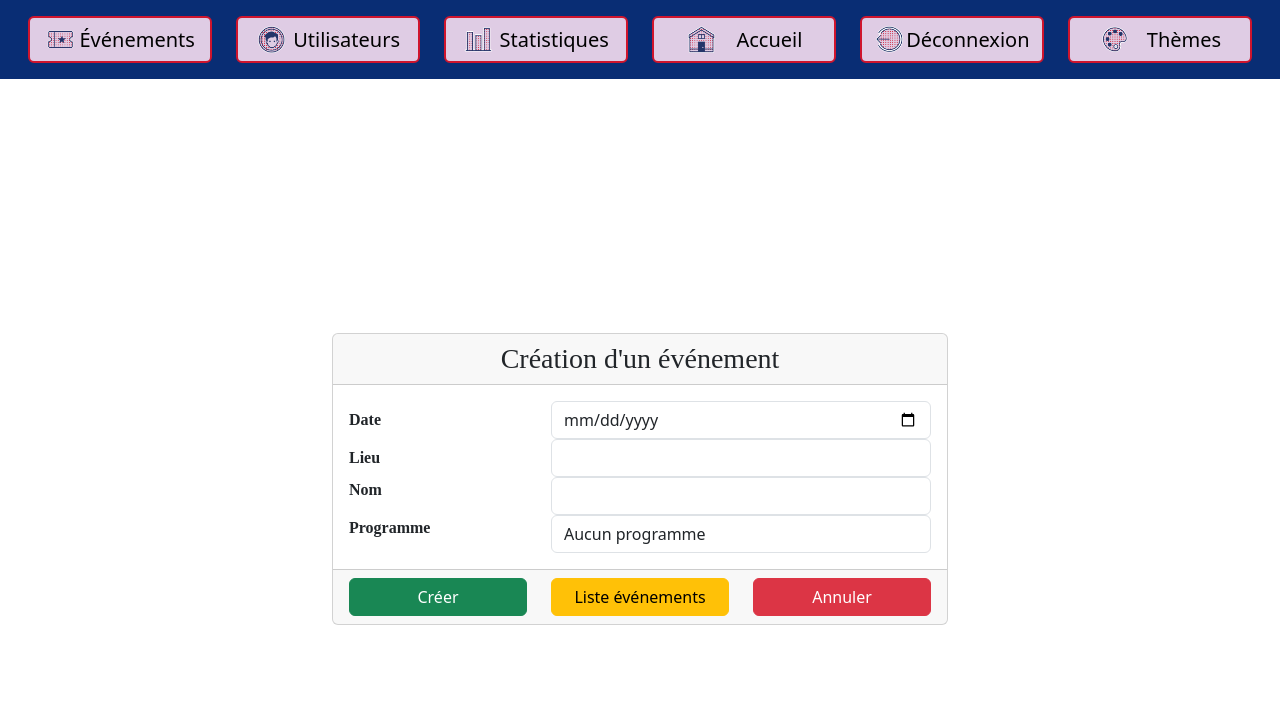
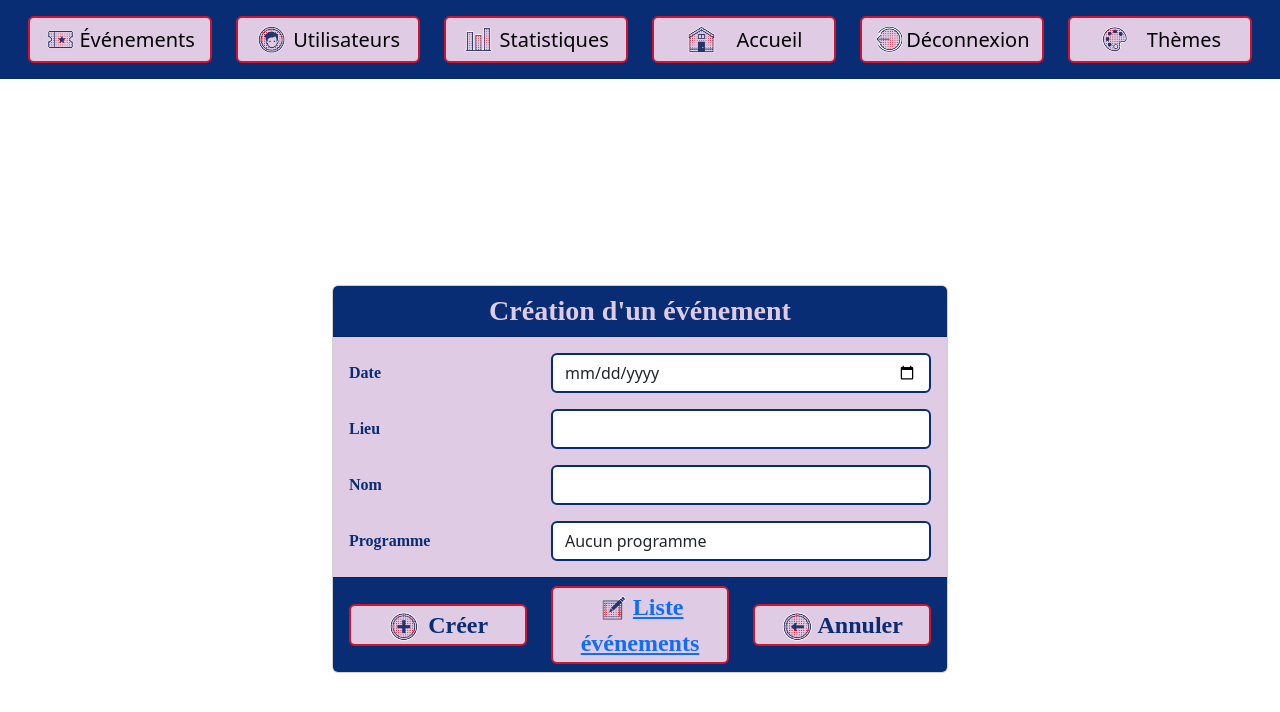
Before and after one commit to MathisGrondin/webIII2023, a PHP site: page /projMiSess/admin.php?page=events in a window 1280 px wide. Shown: the top 712 px of the page. Run offline with PHP 8.4, Linux system fonts and the light colour scheme; a user stored in the database is signed in; data that the repository does not hold is empty.

Commit message:
Modif Event

```diff
--- a/projMiSess/admin.php
+++ b/projMiSess/admin.php
@@ -297,43 +297,43 @@ session_start();
             <div class="col-xl-6">
                 <!-- Card pour création d'un événement -->
                 <div class="card">
-                    <div class="card-header p-2 text-center fontCegep fw-2">
-                        <h3 class="p-0 m-0" id="titreCarteModifier">Création d'un événement</h3>
+                    <div class="card-header p-2 bg bg-bleuCegep">
+                        <h3 class="p-0 m-0 text-center lilasCegep fontCegep fw-bold" id="titreCarteModifier">Création d'un événement</h3>
                     </div>
 
                     <form method="post" action="<?php echo htmlspecialchars($_SERVER["PHP_SELF"]); ?>"  style="display: <?php echo $formCreation ?>">
-                        <div class="card-body">
+                        <div class="card-body bg bgLilasCegep">
                             <div class="row d-flex align-items-center">
                                 <div class="col-4">
-                                    <label for="dateEvent" class="fontCegep fw-bold fs-6">Date</label>
+                                    <label for="dateEvent" class="fontCegep bleuCegep fw-bold fs-6">Date</label>
                                 </div>
                                 <div class="col-8">
-                                    <input type="date" name="dateEvent" class="form-control">
+                                    <input type="date" name="dateEvent" class="form-control border-bleuCegep">
                                 </div>
                             </div>
-                            <div class="row d-flex align-items-center">
+                            <div class="row d-flex align-items-center pt-3">
                                 <div class="col-4">
-                                    <label for="lieuEvent" class="fontCegep fw-bold fs-6">Lieu</label>
+                                    <label for="lieuEvent" class="fontCegep bleuCegep fw-bold fs-6">Lieu</label>
                                 </div>
                                 <div class="col-8">
-                                    <input type="text" name="lieuEvent" class="form-control">
+                                    <input type="text" name="lieuEvent" class="form-control border-bleuCegep">
                                 </div>
                             </div>
-                            <div class="row">
+                            <div class="row d-flex align-items-center pt-3">
                                 <div class="col-4">
-                                    <label for="nomEvent" class="fontCegep fw-bold fs-6">Nom</label>
+                                    <label for="nomEvent" class="fontCegep bleuCegep fw-bold fs-6">Nom</label>
                                 </div>
                                 <div class="col-8">
-                                    <input type="text" name="nomEvent" class="form-control">
+                                    <input type="text" name="nomEvent" class="form-control border-bleuCegep">
                                 </div>
                             </div>
 
-                            <div class="row">
+                            <div class="row d-flex align-items-center pt-3">
                                 <div class="col-4">
-                                    <label for="progEvent" class="fontCegep fw-bold fs-6">Programme</label>
+                                    <label for="progEvent" class="fontCegep bleuCegep fw-bold fs-6">Programme</label>
                                 </div>
                                 <div class="col-8">
-                                    <select name="progEvent" class="form-control">
+                                    <select name="progEvent" class="form-control border-bleuCegep">
 
                                         <?php
 
@@ -356,18 +356,20 @@ session_start();
                             </div>
                         </div>
 
-                        <div class="card-footer">
-                            <div class="row">
+                        <div class="card-footer bg bg-bleuCegep">
+                            <div class="row d-flex align-items-center">
                                 <div class="col-4">
-                                    <button type="submit" class="btn btn-success w-100">Créer</button>
+                                    <button type="submit" class="w-100 rounded fs-4 fw-bold fontCegep bleuCegep bgLilasCegep border-rouge-cegep"><img src="icones/ajouter.png" alt="ajouter" class="me-2">Créer</button>
                                 </div>
 
                                 <div class="col-4">
-                                    <a href="admin.php?page=events&action=Modifier" class="btn btn-warning w-100">Liste événements</a>
+                                    <button class="w-100 rounded fs-4 fw-bold fontCegep bleuCegep bgLilasCegep border-rouge-cegep">
+                                        <a href="admin.php?page=events&action=Modifier"><img src="icones/modifier.png" alt="ajouter" class="me-1">Liste événements</a>
+                                    </button>
                                 </div>
 
                                 <div class="col-4">
-                                    <button type="reset" class="btn btn-danger w-100">Annuler</button>
+                                    <button type="reset" class="w-100 rounded fs-4 fw-bold fontCegep bleuCegep bgLilasCegep border-rouge-cegep"><img src="icones/retour.png" alt="ajouter" class="me-1">Annuler</button>
                                 </div>
                             </div>
                         </div>
--- a/projMiSess/css/styleco.css
+++ b/projMiSess/css/styleco.css
@@ -12,6 +12,7 @@ html, body{
 {
     background-image: url("../img/background.png");
 }
+
 
 /* #rowMenu, #contMenu, #colMenu{
     height: 8vh;
```
